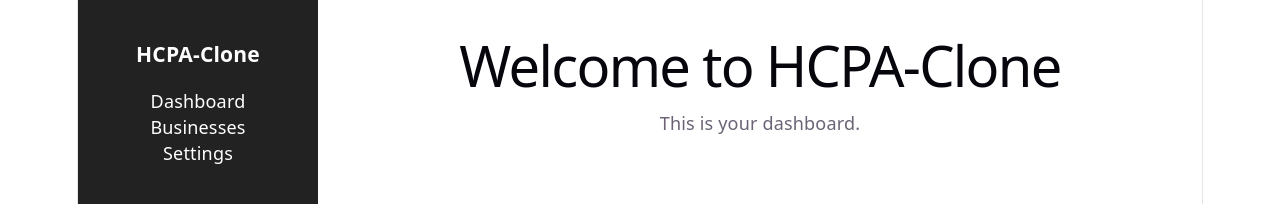
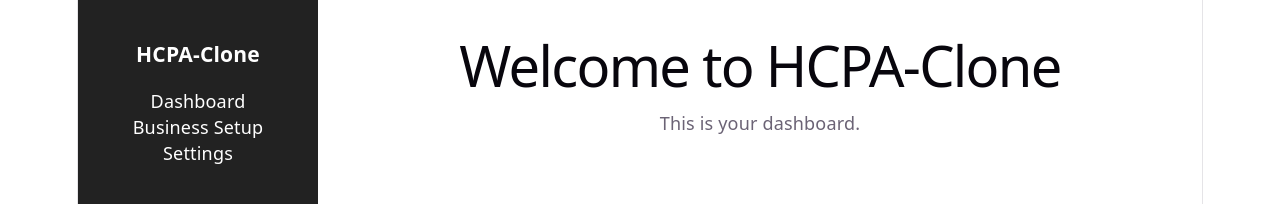
Before and after one commit to asif-sk8/HCPA-clone, a React app in the folder frontend/: page / in a window 1280 px wide. Shown: the top 204 px of the page. Built offline with nearby package versions, Linux system fonts and the light colour scheme; the HTML template or start-up script is replaced by a standard one.

Commit message:
Added business name and business type dropdown

```diff
--- a/frontend/src/App.jsx
+++ b/frontend/src/App.jsx
@@ -1,20 +1,55 @@
+import { useState } from "react";
+
+
 function App() {
+  const [page, setPage] = useState("dashboard");
+  const [businessName, setBusinessName] = useState("");
   return (
     <div style={{display: "flex", height: "100vh"}}>
 
       {/* sidebar */}
       <div style={{width: "200px", backgroundColor: "#222", color: "white", padding: "20px"}}>
         <h3>HCPA-Clone</h3>
-        <p>Dashboard</p>
-        <p>Businesses</p>
+        <p style={{cursor: "pointer"}} onClick={() => setPage("dashboard")}>
+          Dashboard
+        </p>
+        <p style={{cursor: "pointer"}} onClick={() => setPage("setup")}>
+          Business Setup
+        </p>
         <p>Settings</p>
       </div>
 
       {/* Main Content */}
       <div style={{flex: 1, padding: "20px"}}>
-        <h1>Welcome to HCPA-Clone</h1>
-        <p>This is your dashboard.</p>
+        {page === "dashboard" && (
+          <div>
+            <h1>Welcome to HCPA-Clone</h1>
+            <p>This is your dashboard.</p>
+          </div>
+        )}
+
+        {page === "setup" && (
+          <div>
+            <h1>Business Setup form</h1>
+            <label>Business Name</label>
+            <br />
+            <input type="text" value={businessName} onChange={(event) => setBusinessName(event.target.value)} />
+            <br />
+            <br />
+            <p>You entered: {businessName}</p>
+
+            <label>Business Type</label>
+            <br />
+
+            <select>
+              <option>Sole Trader</option>
+              <option>Pty Ltd</option>
+              <option>Partnernship</option>
+            </select>
+          </div>
+        )}
       </div>
+
     </div>
   );
 }
```
